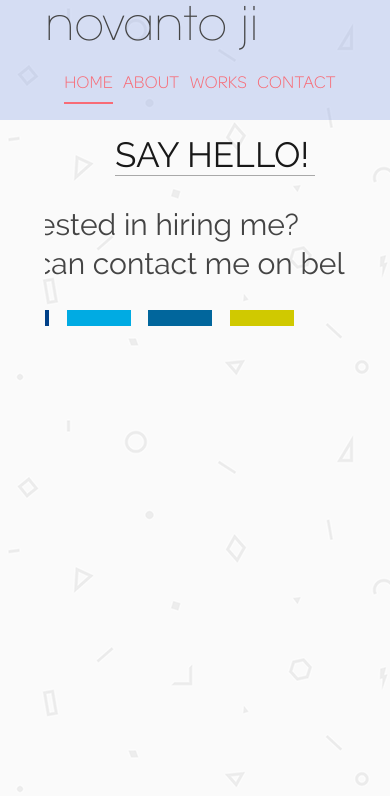
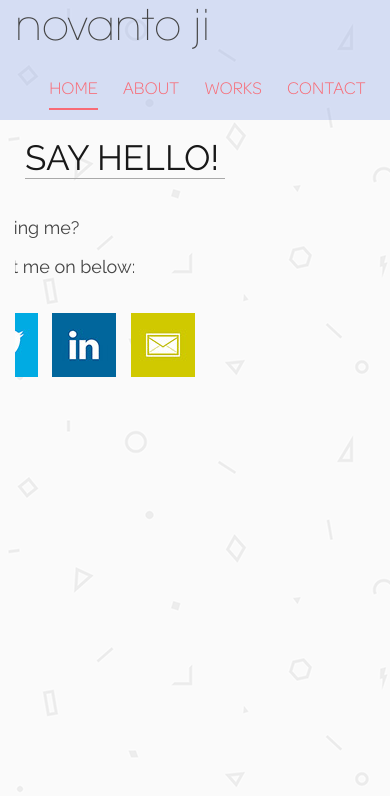
Before and after one commit to nono-ji/nono-ji.github.com, a PHP site: page /index.html in a window 390 px wide. Shown: the top 796 px of the page. Run offline with PHP 8.4, Linux system fonts and the light colour scheme.

Commit message:
Fix responsive problems

```diff
--- a/css/layout.css
+++ b/css/layout.css
@@ -7,8 +7,8 @@
 * 6/20/2012
 *
 * Layout.css -> For the web layout skeleton based
-* Copyright 2013, Dwi Novanto Ji
-* http://novantoji.com
+* Copyright 2014, Dwi Novanto Ji
+* http://nono-ji.github.io
 * Reuse of this stylesheet is strictly prohibited
 *
 */
@@ -123,7 +123,7 @@ a:hover{
 
 .mid{
 	margin:0 auto;
-	width:660px;
+	width:100%;
 	text-align: left;
 }
 
@@ -149,7 +149,9 @@ a:hover{
 		#menu {
 			font-size:26px;
 		}
-
+		#about{
+			height:600px;
+		}
 	}
 
 	/* Tablet Portrait size to standard 960 (devices and browsers) */
@@ -165,11 +167,17 @@ a:hover{
 			height:120px;
 		}
 		#name {
-			font-size:50px;
+			font-size:36px;
 		}
 
 		#menu {
 			font-size:22px;
+		}
+		.container {
+			font-size: 12px;
+		}
+		#contact .mid p {
+			font-size: 18px;
 		}
 	}
 
@@ -181,15 +189,10 @@ a:hover{
 	/* Mobile Portrait Size to Mobile Landscape Size (devices and browsers) */
 	@media only screen and (max-width: 479px) {
 		#name {
-			font-size:46px;
+			font-size:42px;
 		}
-
 		#menu {
 			font-size:18px;
-		}
-		#menu a {
-			margin-left:10px;
-			padding-bottom:10px;
 		}
 	}
 
--- a/css/skeleton.css
+++ b/css/skeleton.css
@@ -129,7 +129,7 @@
 
     /* Note: Design for a width of 320px */
 
-    @media only screen and (max-width: 767px) {
+    @media only screen and (max-device-width: 767px) {
         .container { width: 300px; }
         .container .columns,
         .container .column { margin: 0; }
@@ -205,6 +205,37 @@
         .container .two-thirds.column { width: 420px; }
     }
 
+/* #Mobile (Landscape)
+================================================== */
+
+    /* Note: Design for a width of 480px */
+
+    @media only screen and (max-width: 480px) {
+        .container { width: 360px; }
+        .container .columns,
+        .container .column { margin: 0; }
+
+        .container .one.column,
+        .container .one.columns,
+        .container .two.columns,
+        .container .three.columns,
+        .container .four.columns,
+        .container .five.columns,
+        .container .six.columns,
+        .container .seven.columns,
+        .container .eight.columns,
+        .container .nine.columns,
+        .container .ten.columns,
+        .container .eleven.columns,
+        .container .twelve.columns,
+        .container .thirteen.columns,
+        .container .fourteen.columns,
+        .container .fifteen.columns,
+        .container .sixteen.columns,
+        .container .one-third.column,
+        .container .two-thirds.column { width: 360px; }
+    }
+
 
 /* #Clearing
 ================================================== */
--- a/index.html
+++ b/index.html
@@ -15,7 +15,7 @@
 	    	'animspeed' : 10000,
 	    	'animduration' : 550,
 	    	'automatic' : false,
-	        'height' : 600,
+	        'height' : 1600,
 	        'width' : 940,
 	        'showcontrols' : false,
 	        'responsive' : true
```
